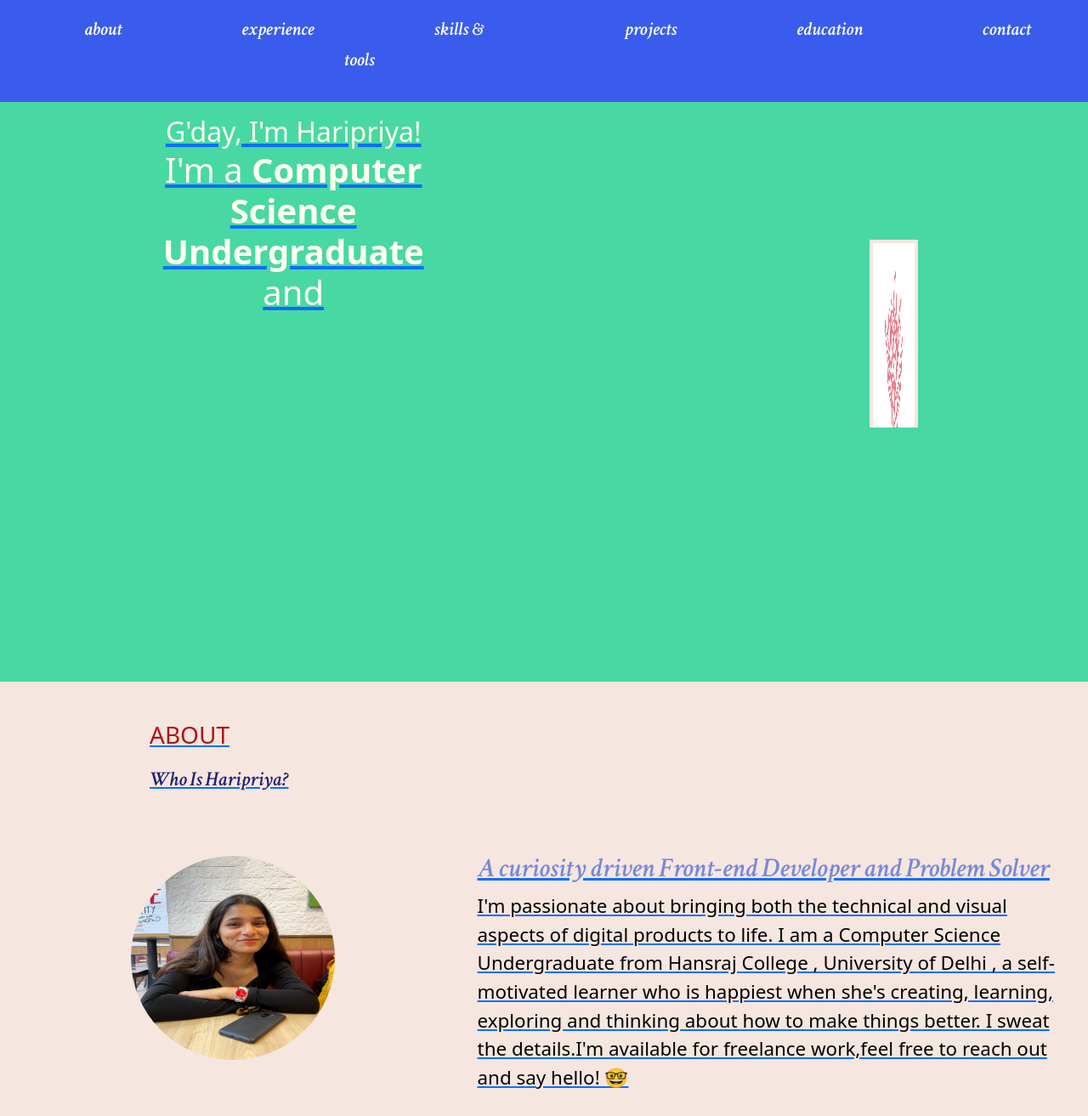
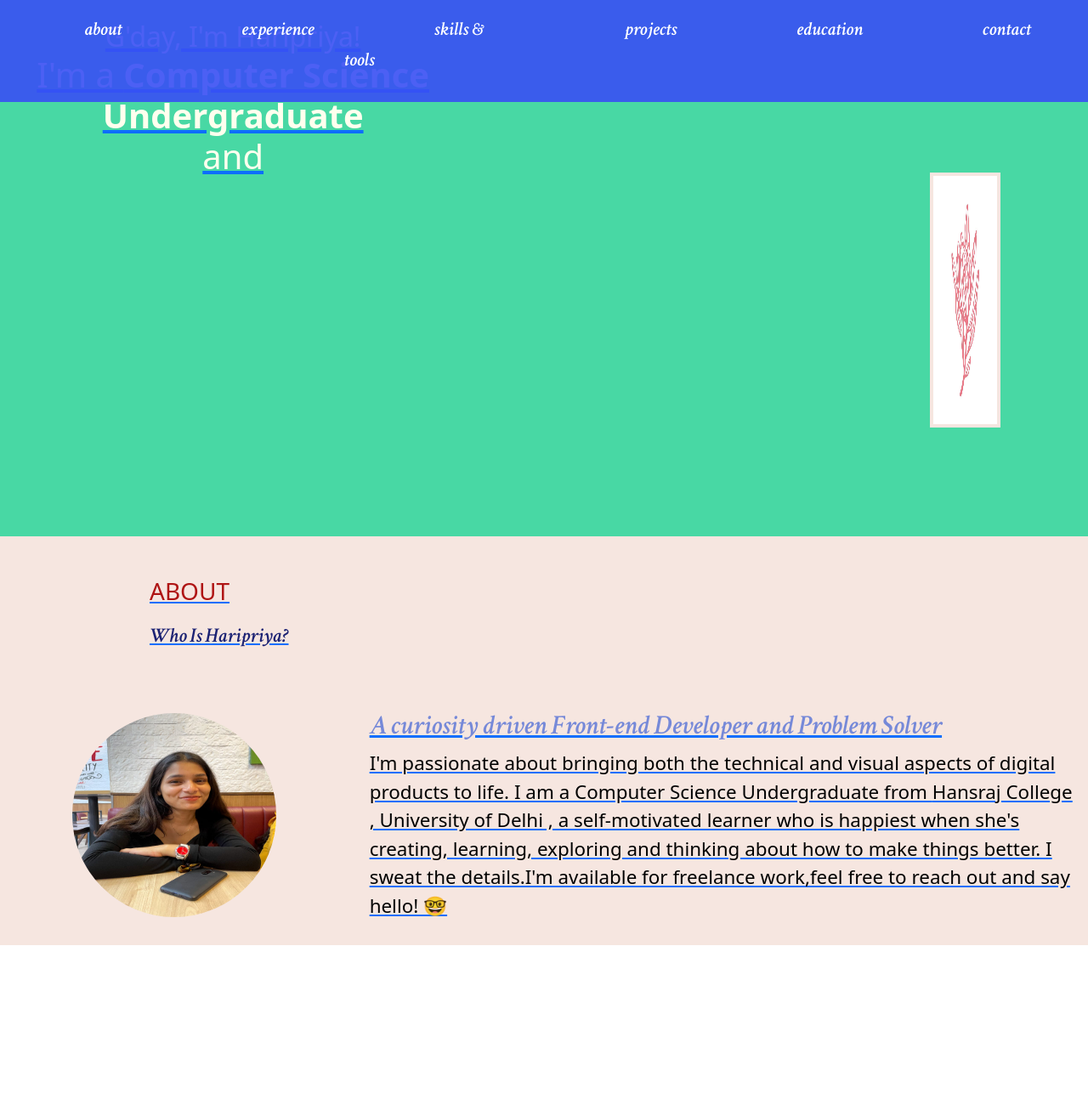
Before and after one commit to haripriya1909/portfolio, a plain HTML site: page docs/index.html in a window 1280 px wide. Shown: the whole page at 85% size. After the commit the page ends 1112 px from the top, so only its background shows below. Drawn offline with nearby package versions, Linux system fonts and the light colour scheme.

Commit message:
homwpage and about

```diff
--- a/docs/index.html
+++ b/docs/index.html
@@ -46,8 +46,8 @@
         </div>
         </nav>
     </div>
-    <div class="homepage d-block"></div>
-     <div class="intro d-md-flex text-center p - 3">
+    <div class="homepage d-block">
+     <div class="intro d-md-flex text-center p-3">
             <h1 class="h1-md d-block">
                 <span class="gday fs-2">G'day, I'm Haripriya!</span><br>
                 <p>I'm a <b d-inline>Computer Science Undergraduate</b><br>
@@ -57,18 +57,18 @@
                     <div class="flower"><img src="files/images.jpeg"class="img-fluid" ></div>
     </div>
     </div>
-    <div class="about_sec d-md-flex flex-md-column" >
-        <div class="head d-md-flex flex-md-column p-5">
+    <div class="about_sec d-flex flex-md-column" >
+        <div class="head p-5">
             <h3 class="h3">ABOUT</h3>
             <h4 class="h4">Who is Haripriya?</h4>
         </div>
-        <div class="about d-md-flex flex-md-row" >
-          <div  class="left_sec d-md-flex">
-            <div class="pic d-md-flex mx-auto p-1">
+        <div class="about row" >
+          <div  class="left_sec col-md-4 col-12">
+            <div class="pic mx-auto p-1 d-flex justify-content-center">
                 <img src="files/DSC_0215.JPG " class="img-fluid">
             </div>
           </div>
-            <div class="right_sec text-start">
+            <div class="right_sec text-start col-md-8 col-12">
                 <h4>A curiosity driven Front-end Developer and Problem Solver</h4>
                 <p>I'm passionate about bringing both the technical and visual aspects of digital products to life.
                     I am a Computer Science Undergraduate from <span>Hansraj College , University of Delhi</span> ,
@@ -98,7 +98,7 @@
   <!-- Setup and start animation! -->
   <script>
     var typed = new Typed('#element', {
-      strings: ['Web developer. &#128421;', 'Problem Solver.&#128511;' , 'Italian food maker. &#127860;' , ' Dancer.&#128131;', 'optimist.&#128330;', 'Traveller.&#127956;','Superhero movies fan.&#128165;'],
+      strings: ['1Web developer. &#128421;', 'Problem Solver.&#128511;' , 'Italian food maker. &#127860;' , ' Dancer.&#128131;', 'optimist.&#128330;', 'Traveller.&#127956;','Superhero movies fan.&#128165;'],
       typeSpeed: 60,
       fadeOut: true,
       loop:true,
```
